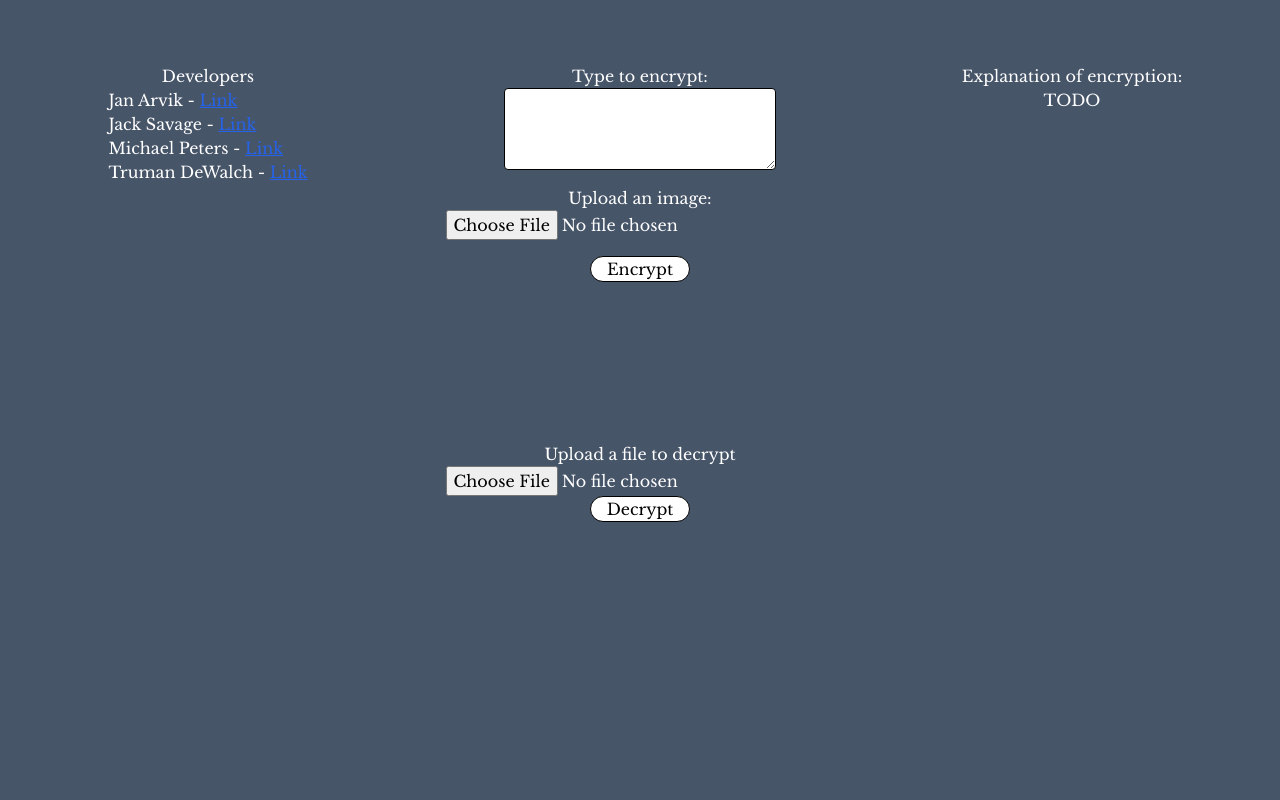
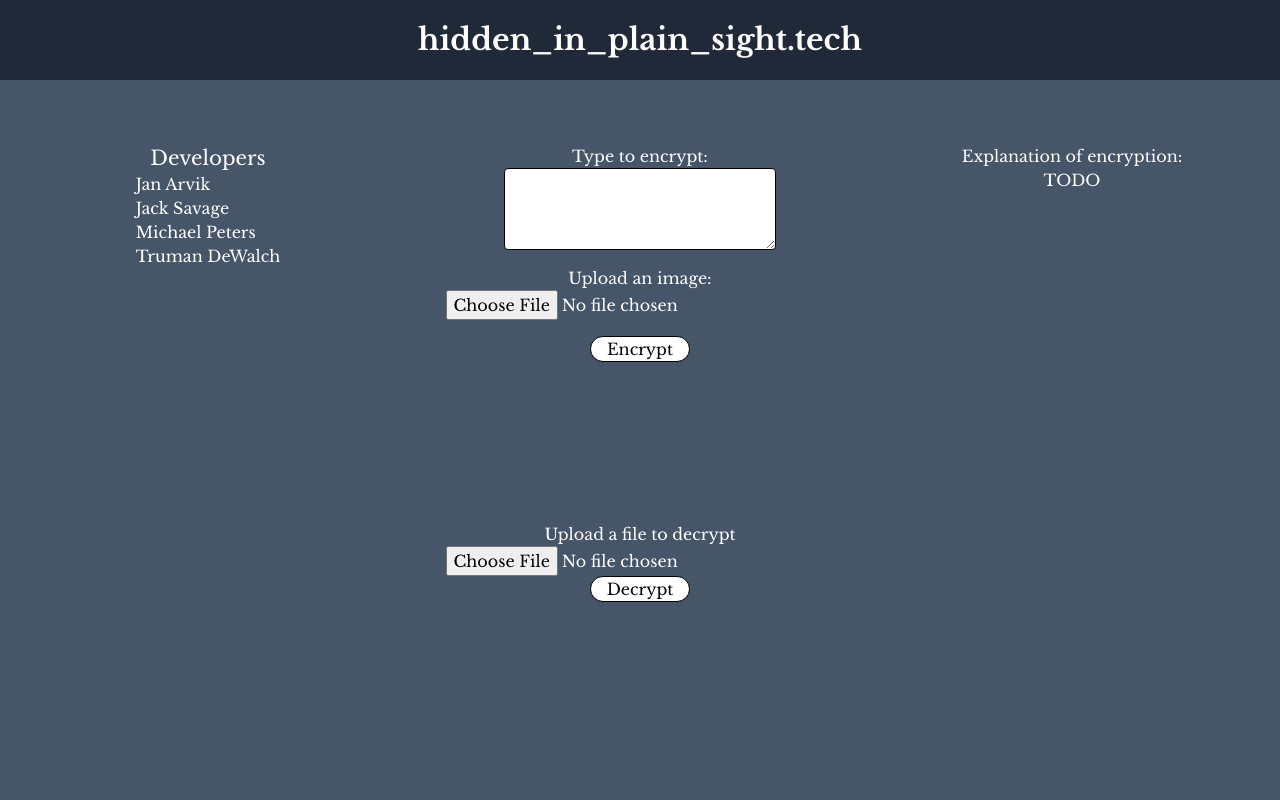
Before and after one commit to Skumbl/hips_site, a Next.js app: page / in a window 1280 px wide. Shown: the top 800 px of the page. Built offline with nearby package versions, Linux system fonts and the light colour scheme.

Commit message:
glammed up the home page

```diff
--- a/src/pages/index.tsx
+++ b/src/pages/index.tsx
@@ -10,32 +10,34 @@ const Home: NextPage = () => {
   };
 
   return (
+    <>
+    <div className="relative w-70 h-20 text-white overflow-hidden cursor-pointer transition-all duration-700 card">
+      <FrontOfCard />
+      <BackOfCard />
+    </div>
+
     <div className="grid grid-cols-4 p-16 bg-slate-600 text-white font-LibreBask">
       <div className="flex flex-col items-center">
-        <h2>Developers</h2>
+        <h2 className="text-xl">Developers</h2>
         <ul>
           <li>
-            Jan Arvik -{" "}
-            <a href="#" className="text-blue-600 underline">
-              Link
+            <a href="https://github.com/Skumbl">
+            Jan Arvik
             </a>
           </li>
           <li>
-            Jack Savage -{" "}
-            <a href="#" className="text-blue-600 underline">
-              Link
+          <a href="https://github.com/Skumbl">
+            Jack Savage
             </a>
           </li>
           <li>
-            Michael Peters -{" "}
-            <a href="#" className="text-blue-600 underline">
-              Link
+          <a href="https://github.com/Skumbl">
+            Michael Peters
             </a>
           </li>
           <li>
-            Truman DeWalch -{" "}
-            <a href="#" className="text-blue-600 underline">
-              Link
+          <a href="https://github.com/Skumbl">
+            Truman DeWalch
             </a>
           </li>
         </ul>
@@ -79,7 +81,24 @@ const Home: NextPage = () => {
         <p>TODO</p>
       </div>
     </div>
+    </>
   );
 };
 
+function FrontOfCard() {
+    return (
+      <div className="absolute inset-0 w-full h-full flex justify-center items-center font-LibreBaskBold text-3xl bg-gray-900 transition-all duration-100 delay-200 z-20 hover:opacity-0">
+        nojjkt_ot_vrgot_yomnz.tech
+      </div>
+    );
+}
+
+function BackOfCard() {
+    return (
+      <div className="absolute inset-0 w-full h-full flex justify-center items-center font-LibreBaskBold text-3xl bg-gray-800 transition-all z-10 card-back">
+        hidden_in_plain_sight.tech
+      </div>
+    );
+}
+
 export default Home;
```
